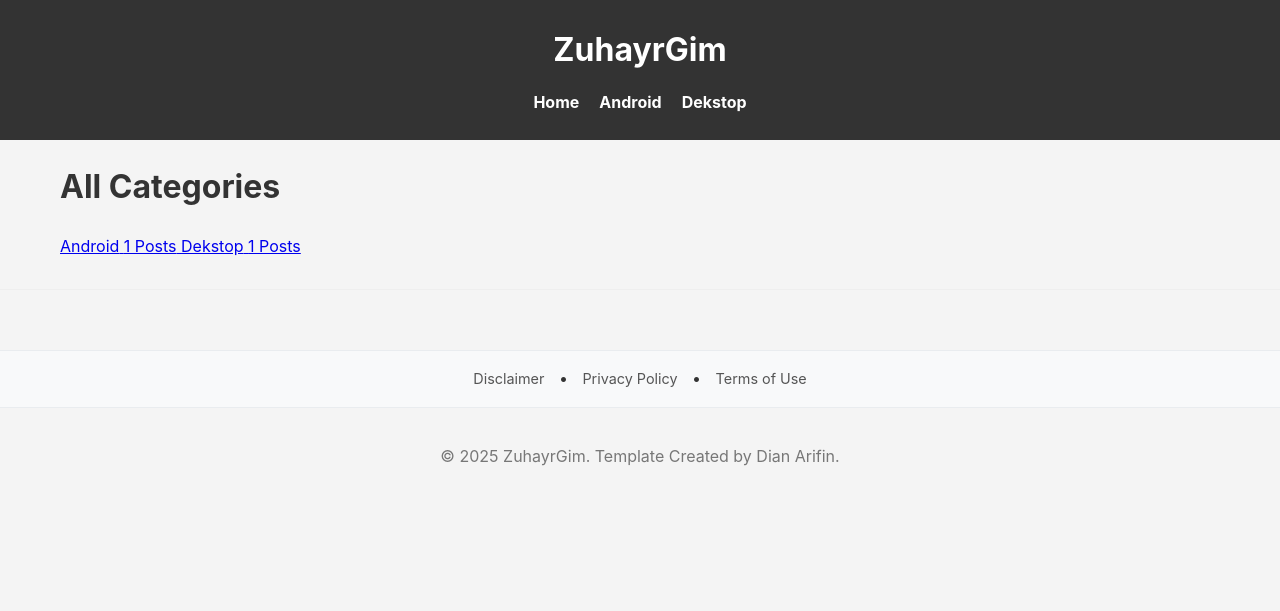
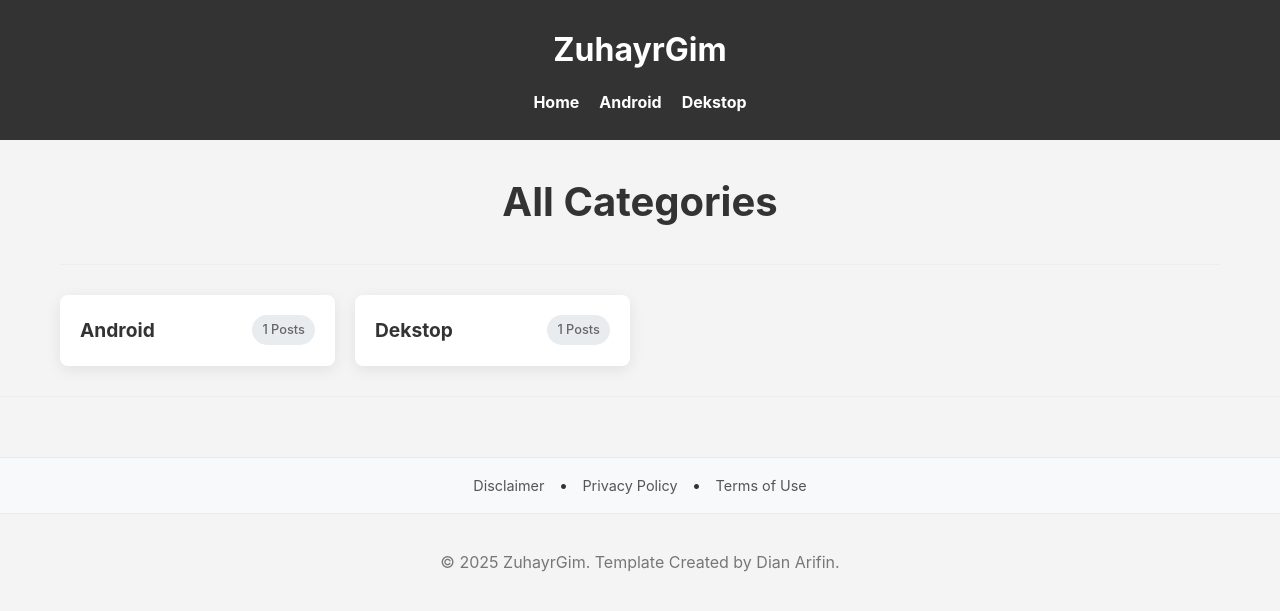
Before and after one commit to dianplay2025/zuhayrgim.github.io, a Jekyll site: the page built from categories.html, in a window 1280 px wide. Shown: the top 611 px of the page. Built offline with Jekyll 4.4.1, drawn with Linux system fonts in a browser that asks for light colours.

Commit message:
Update style.css

```diff
--- a/assets/css/style.css
+++ b/assets/css/style.css
@@ -654,3 +654,52 @@ footer {
 .search-results-header { text-align: center; margin: 30px 0; padding-bottom: 20px; border-bottom: 1px solid #eee; }
 .search-results-header h1 { font-size: 2rem; }
 .search-results { display: block; }
+/* [BARU] Styling untuk Halaman Kategori */
+.page-header {
+    text-align: center;
+    padding: 30px 0;
+    margin-bottom: 30px;
+    border-bottom: 1px solid #eee;
+}
+.page-header h1 {
+    margin: 0;
+    font-size: 2.5rem;
+}
+
+.category-list {
+    display: grid;
+    grid-template-columns: repeat(auto-fill, minmax(250px, 1fr));
+    gap: 20px;
+}
+
+.category-item {
+    display: flex;
+    justify-content: space-between;
+    align-items: center;
+    background-color: #fff;
+    padding: 20px;
+    border-radius: 8px;
+    box-shadow: 0 4px 15px rgba(0,0,0,0.08);
+    text-decoration: none;
+    color: inherit;
+    transition: transform 0.2s ease, box-shadow 0.2s ease;
+}
+
+.category-item:hover {
+    transform: translateY(-5px);
+    box-shadow: 0 8px 25px rgba(0,0,0,0.12);
+}
+
+.category-name {
+    font-weight: bold;
+    font-size: 1.2rem;
+}
+
+.category-count {
+    background-color: #e9ecef;
+    padding: 5px 10px;
+    border-radius: 50px;
+    font-size: 0.8em;
+    font-weight: 500;
+    color: #666;
+}
```
